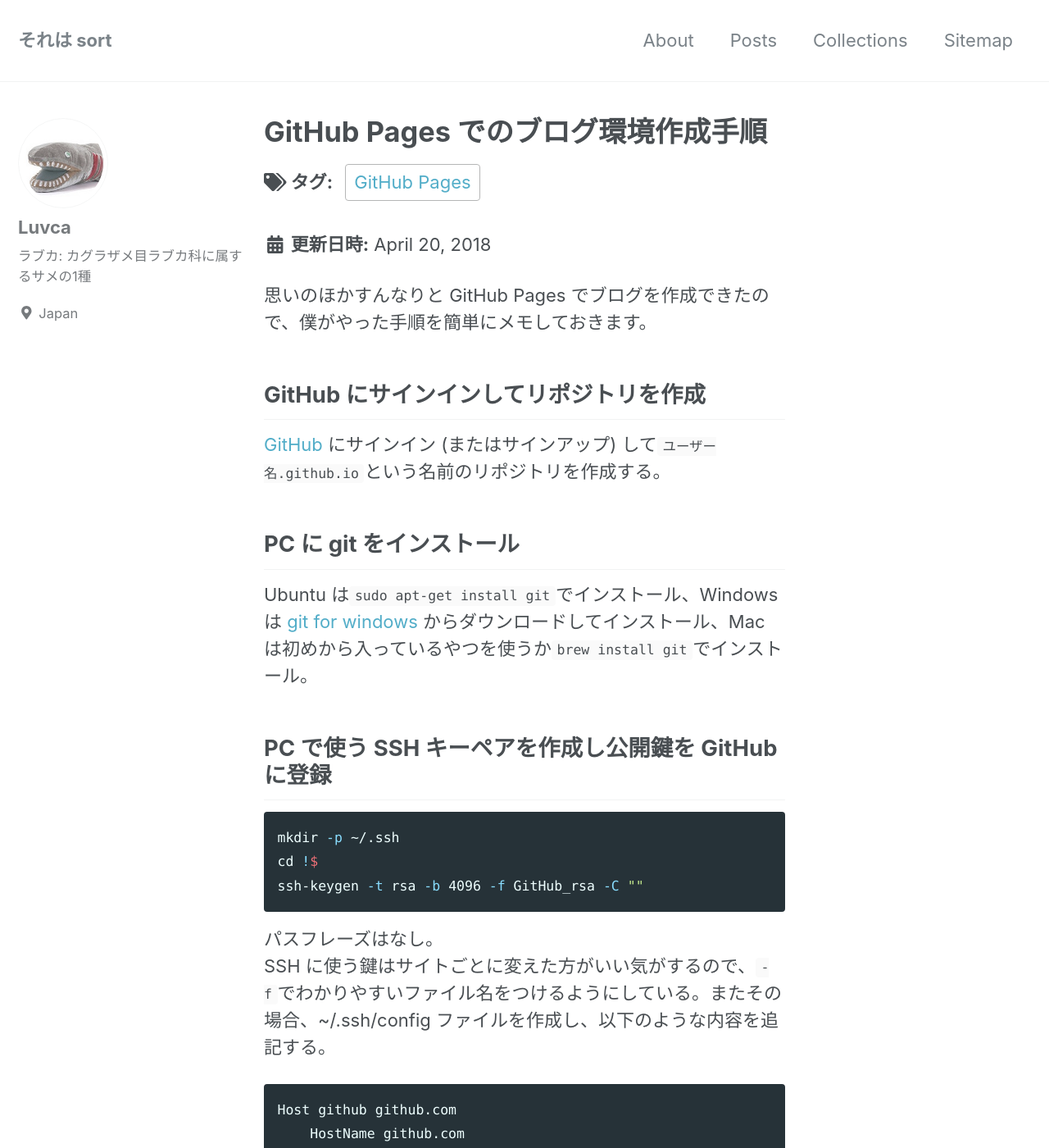
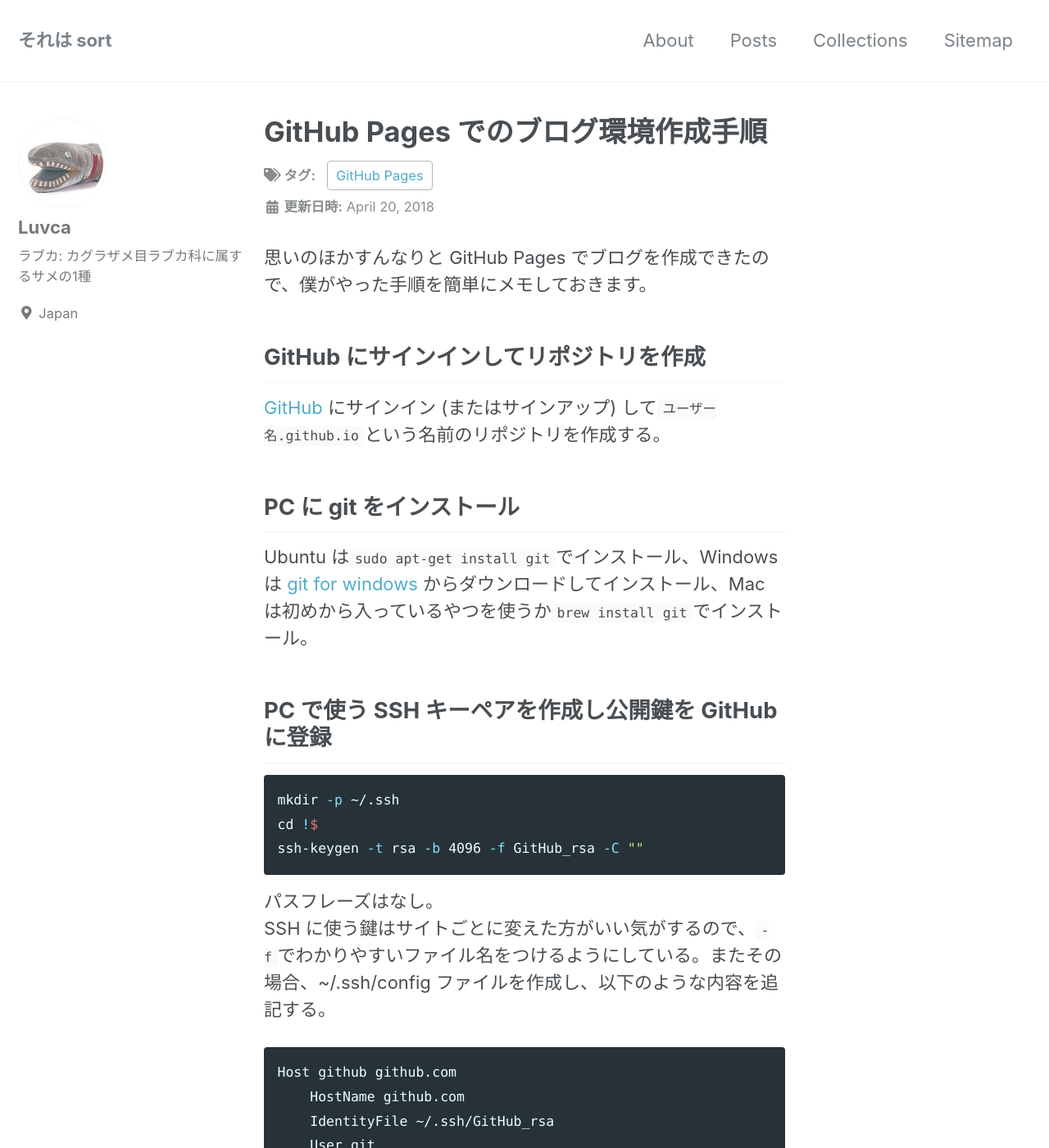
Before and after one commit to Luvca/Luvca.github.io, a Jekyll site: the page built from _posts/2018-04-20-how-to-create-this-blog.md, in a window 1280 px wide and 1400 px high. Shown: the whole window at 82% size. Built offline with Jekyll 4.4.1, drawn with Linux system fonts in a browser that asks for light colours; nearby versions of some CDN libraries.

Commit message:
Update style

```diff
--- a/_sass/minimal-mistakes/_page.scss
+++ b/_sass/minimal-mistakes/_page.scss
@@ -213,21 +213,17 @@
 }
 
 .page__taxonomy {
-  header {
   margin-top: 0;
   margin-bottom: 0;
   color: $muted-text-color;
   font-size: $type-size-6;
 }
-}
 
 .page__date {
-  header {
   margin-top: 0;
   margin-bottom: 2em;
   color: $muted-text-color;
   font-size: $type-size-6;
-  }
 }
 /*
    Social sharing
```
Lines whose indentation alone changed are shown as unchanged.
